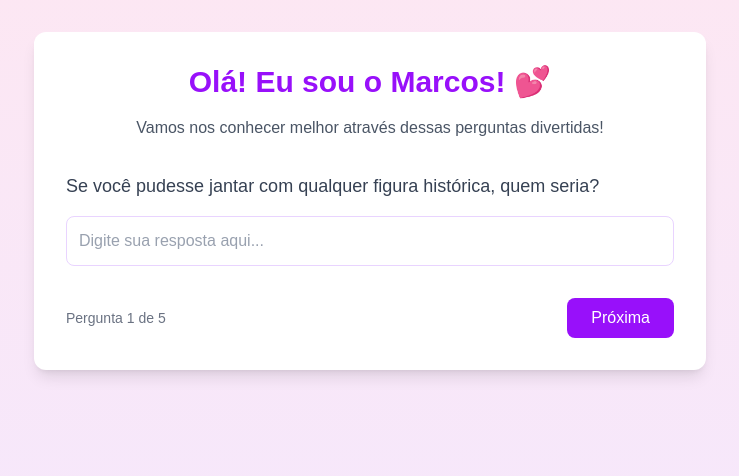
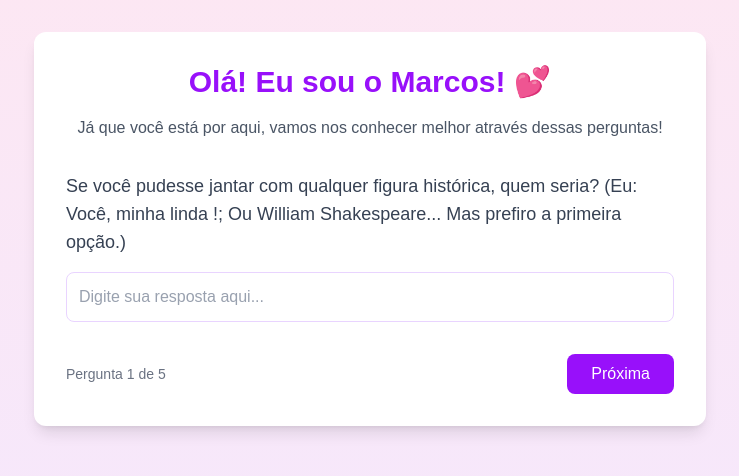
Before and after one commit to MarcosFlavioGS/love-app, a Next.js app: page /questions in a window 1280 px wide. Shown: the top 476 px of the page, without its empty margins (270-1009 px from the left). Built offline with nearby package versions, Linux system fonts and the light colour scheme.

Commit message:
refact: Change some messages and questions.

```diff
--- a/app/config.ts
+++ b/app/config.ts
@@ -12,27 +12,27 @@ export type Question = {
 export const questions: Question[] = [
   {
     id: 1,
-    question: "Se você pudesse jantar com qualquer figura histórica, quem seria?",
+    question: "Se você pudesse jantar com qualquer figura histórica, quem seria?\n(Eu: Você, minha linda !; Ou William Shakespeare... Mas prefiro a primeira opção.)",
     type: "text"
   },
   {
     id: 2,
-    question: "Qual é a sua forma favorita de passar um domingo preguiçoso?",
+    question: "Qual é a sua forma favorita de passar um domingo preguiçoso?\n(Eu: Assistir 'Vai dar namoro', com você de preferência)",
     type: "text"
   },
   {
     id: 3,
-    question: "Se você pudesse dominar instantaneamente qualquer habilidade, qual seria?",
+    question: "Se você pudesse dominar instantaneamente qualquer habilidade, qual seria?\n(Eu: Conquistar o seu coração !; Ou Voar, sei lá.)",
     type: "text"
   },
   {
     id: 4,
-    question: "Qual foi a coisa mais espontânea que você já fez?",
+    question: "Qual foi a coisa mais espontânea que você já fez?\n(Prefiro não comentar)",
     type: "text"
   },
   {
     id: 5,
-    question: "Se você pudesse viver em qualquer universo fictício, qual você escolheria?",
+    question: "Se você pudesse viver em qualquer universo fictício, qual você escolheria?\n(Eu: Seu coração !; Ok, Ok... Senhor do anáis, digo, anéis. Senhor dos anéis !)",
     type: "text"
   }
 ] as const;
--- a/app/questions/page.tsx
+++ b/app/questions/page.tsx
@@ -34,7 +34,7 @@ export default function QuestionsPage() {
           Olá! Eu sou o {userConfig.name}! 💕
         </h1>
         <p className="text-center text-gray-600 mb-8">
-          Vamos nos conhecer melhor através dessas perguntas divertidas!
+          Já que você está por aqui, vamos nos conhecer melhor através dessas perguntas!
         </p>
 
         <div className="mb-8">
```
